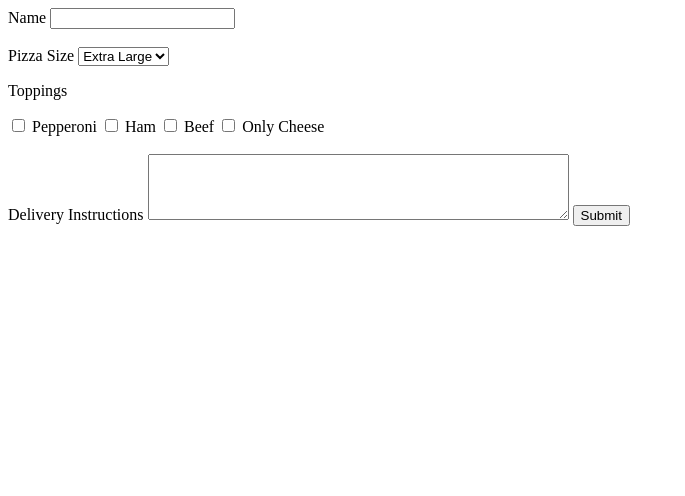
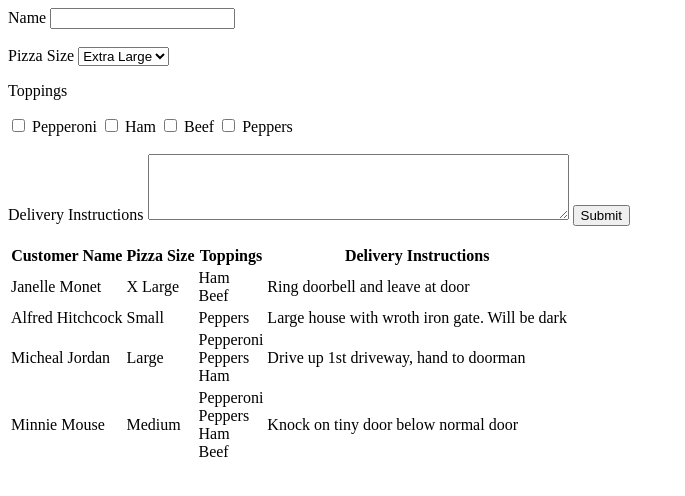
Before and after one commit to Juzmekeke/pizza-order-form, a plain HTML site: page index.html in a window 1280 px wide. Shown: the whole page, without its empty margins (0-685 px from the left). Drawn offline with Linux system fonts and the light colour scheme.

Commit message:
Added Table

```diff
--- a/index.html
+++ b/index.html
@@ -1,16 +1,16 @@
 <!DOCTYPE html>
 <html lang="en">
   <head>
-    <meta charset="UTF-8">
-    <meta name="viewport" content="width=device-width, initial-scale=1.0">
+    <meta charset="UTF-8" />
+    <meta name="viewport" content="width=device-width, initial-scale=1.0" />
     <title>Pizza Order Form</title>
   </head>
   <body>
     <form>
       <label for="first-last-name">Name</label>
-    <input type="text"name="first-last-name">
-    <br>
-    <br>
+      <input type="text" name="first-last-name" />
+      <br />
+      <br />
       <label for="size">Pizza Size</label>
       <select name="size" id="size">
         <option value="Extra Large">Extra Large</option>
@@ -19,23 +19,58 @@
         <option value="Small">Small</option>
       </select>
       <p for="Toppings">Toppings</p>
-<input type="checkbox" name="Pepperoni" id="Pepperoni"/>
+      <input type="checkbox" name="Pepperoni" id="Pepperoni" />
       <label for="Pepperoni">Pepperoni</label>
-<input type="checkbox" name="Ham" id="Ham"/>
+      <input type="checkbox" name="Ham" id="Ham" />
       <label for="Ham">Ham</label>
-<input type="checkbox" name="Beef" id="Beef"/>
+      <input type="checkbox" name="Beef" id="Beef" />
       <label for="Beef">Beef</label>
-<input type="checkbox" name="Olny Cheese" id="Only Cheese"/>
-<label for="Only Cheese">Only Cheese</label>
-<br>
-<br>
+      <input type="checkbox" name="Peppers" id="Peppers" />
+      <label for="Peppers">Peppers</label>
+      <br />
+      <br />
 
       <label for="delivery instructions">Delivery Instructions</label>
-<textarea id="delivery instructions" name="delivery instructions" rows="4" cols="50">
-</textarea>
-<input type="submit" value="Submit">
-
+      <textarea
+        id="delivery instructions"
+        name="delivery instructions"
+        rows="4"
+        cols="50"
+      ></textarea>
+      <input type="submit" value="Submit" />
     </form>
-
+    <br>
+ <table>
+    <tr>
+     <th>Customer Name</th>
+     <th>Pizza Size</th>
+     <th>Toppings</th>
+     <th>Delivery Instructions<th>
+    </tr>
+    <tr>
+        <td>Janelle Monet</td>
+        <td>X Large</td>
+        <td>Ham<br>Beef</td>
+        <td>Ring doorbell and leave at door</td>
+    </tr>
+    <tr>
+        <td>Alfred Hitchcock</td>
+        <td>Small</td>
+        <td>Peppers</td>
+        <td>Large house with wroth iron gate. Will be dark</td>
+    </tr>
+    <tr>
+        <td>Micheal Jordan</td>
+        <td>Large</td>
+        <td>Pepperoni<br>Peppers<br>Ham</td>
+        <td>Drive up 1st driveway, hand to doorman</td>
+    </tr>
+    <tr>
+        <td>Minnie Mouse</td>
+        <td>Medium</td>
+        <td>Pepperoni<br>Peppers<br>Ham<br>Beef</td>
+        <td>Knock on tiny door below normal door</td>
+    </tr>
+ </table>
   </body>
 </html>
```
Lines whose indentation alone changed are shown as unchanged.
